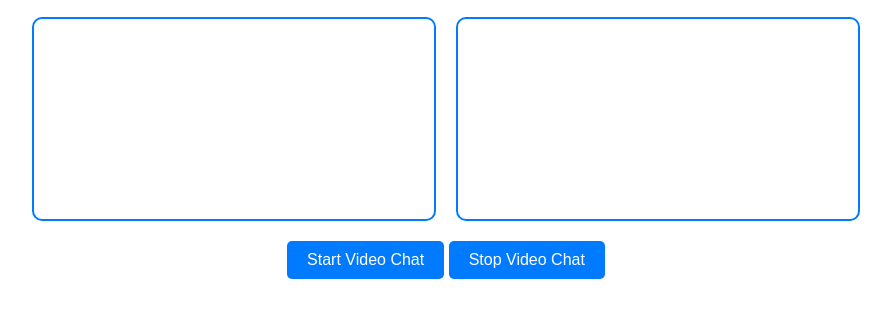
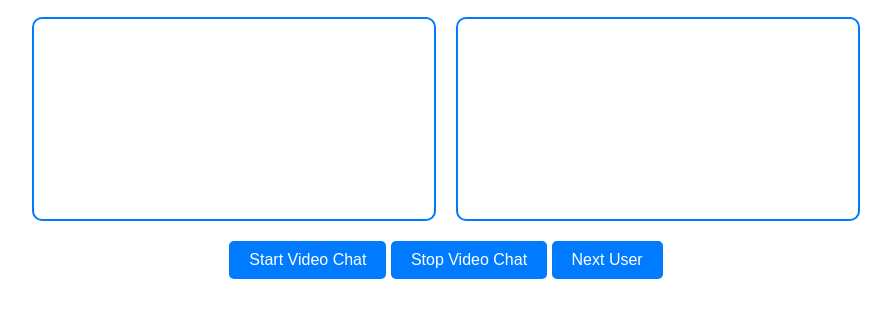
Before and after one commit to Rahul-mech/gjuproject, a website: page videochat.html in a window 1280 px wide. Shown: the part 101-418 px from the top of the page, without its empty margins (194-1085 px from the left). Drawn offline with nearby package versions, Linux system fonts and the light colour scheme; no server answers.

Commit message:
Update videochat.html

```diff
--- a/videochat.html
+++ b/videochat.html
@@ -53,6 +53,7 @@
   <div id="controls">
     <button id="start-button">Start Video Chat</button>
     <button id="stop-button" disabled>Stop Video Chat</button>
+    <button id="next-button" disabled>Next User</button>
   </div>
 
   <!-- Include Socket.IO and your custom script -->
```
Lines whose indentation alone changed are shown as unchanged.
